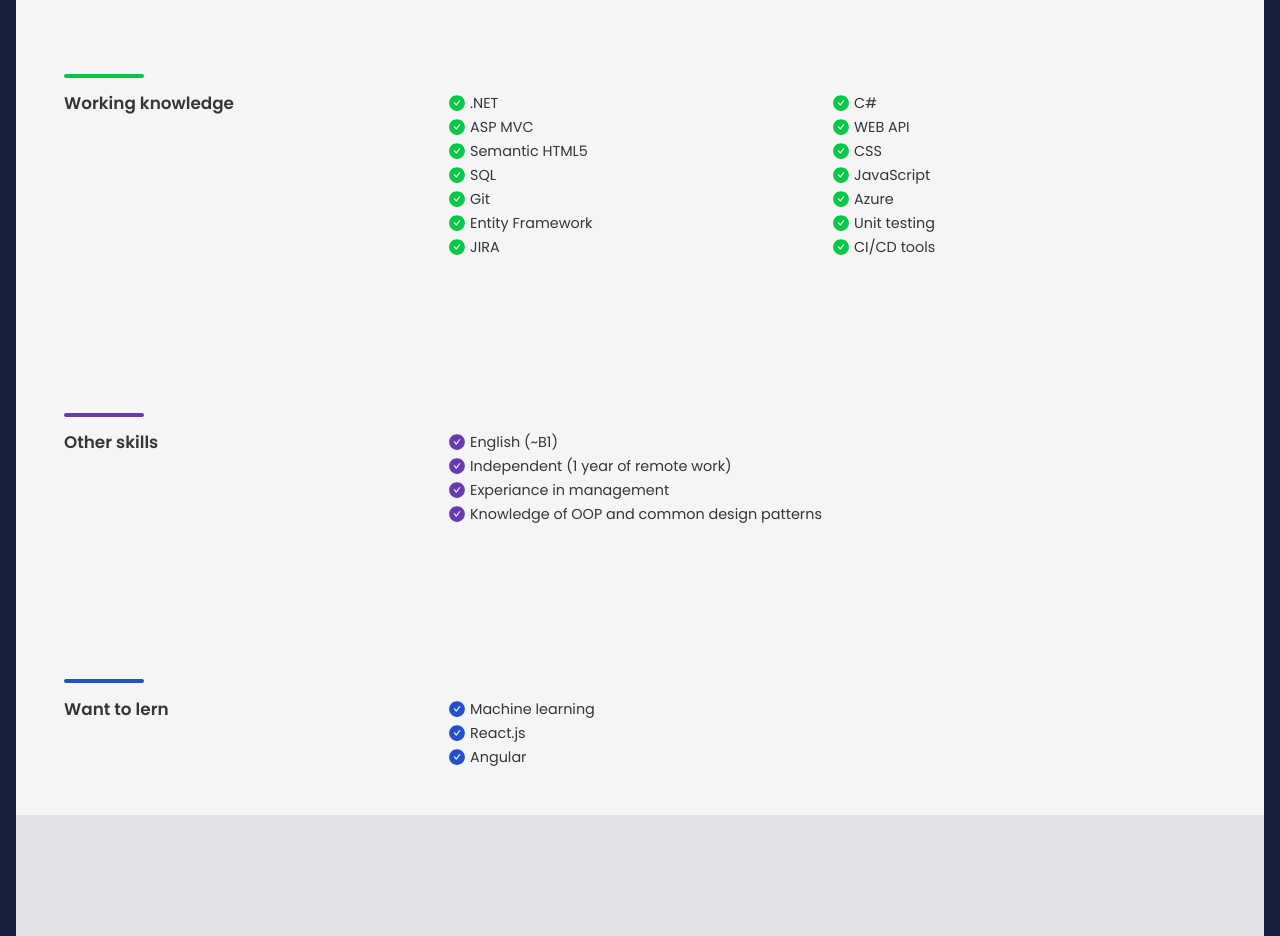
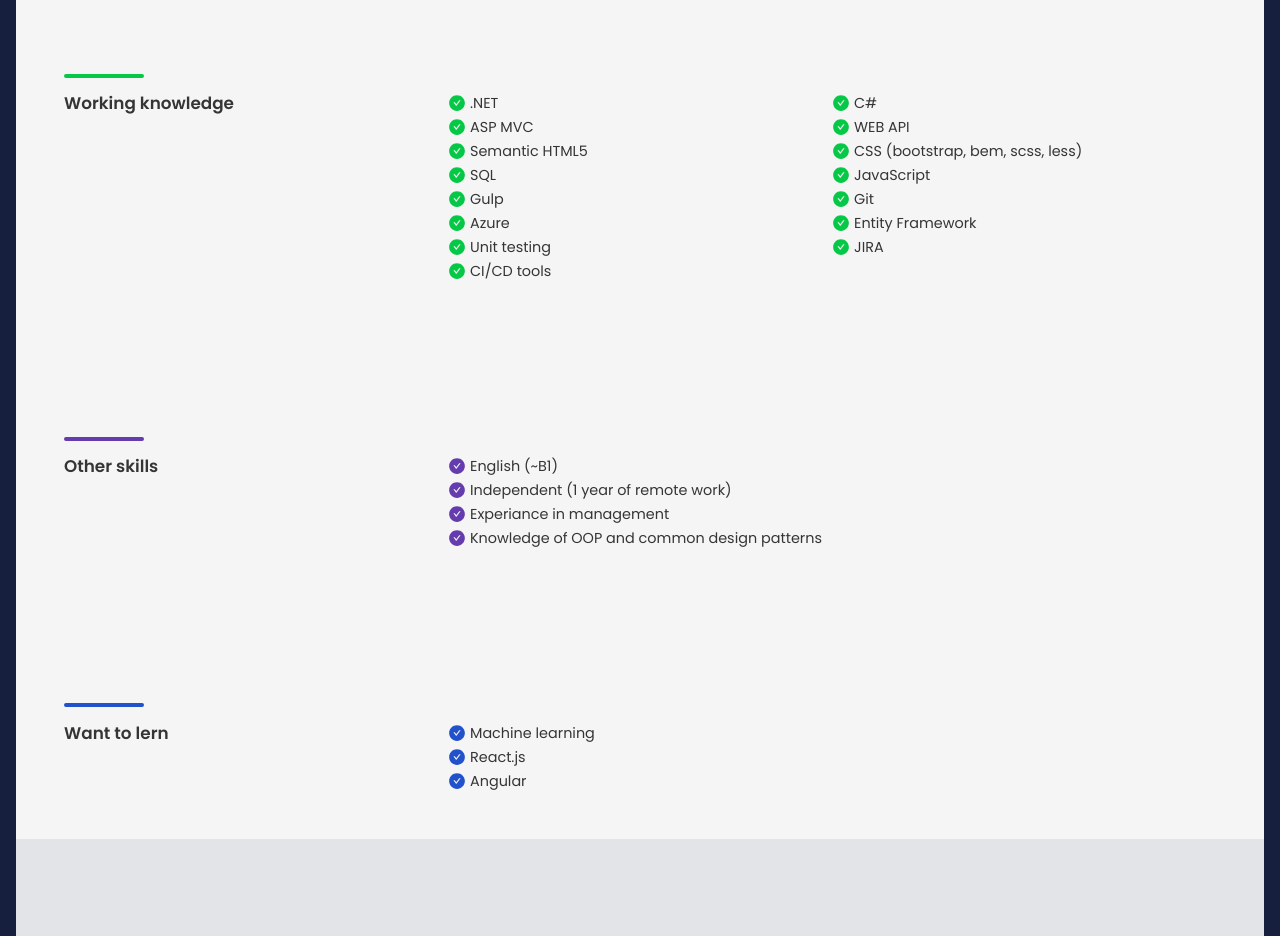
Before and after one commit to thelukkz/thelukkz.github.io, a website: page src/content/index.html in a window 1280 px wide. Shown: the part 1020-1956 px from the top of the page. Drawn offline with nearby package versions, Linux system fonts and the light colour scheme; files that its build step writes are made by us from their sources; no server answers; files whose address does not match are found by name.

Commit message:
feat: update skills

```diff
--- a/src/content/index.html
+++ b/src/content/index.html
@@ -53,9 +53,10 @@
           <li class="skills-list__element">ASP MVC</li>
           <li class="skills-list__element">WEB API</li>
           <li class="skills-list__element">Semantic HTML5</li>
-          <li class="skills-list__element">CSS</li>
+          <li class="skills-list__element">CSS (bootstrap, bem, scss, less)</li>
           <li class="skills-list__element">SQL</li>
           <li class="skills-list__element">JavaScript</li>
+          <li class="skills-list__element">Gulp</li>
           <li class="skills-list__element">Git</li>
           <li class="skills-list__element">Azure</li>
           <li class="skills-list__element">Entity Framework</li>
```
